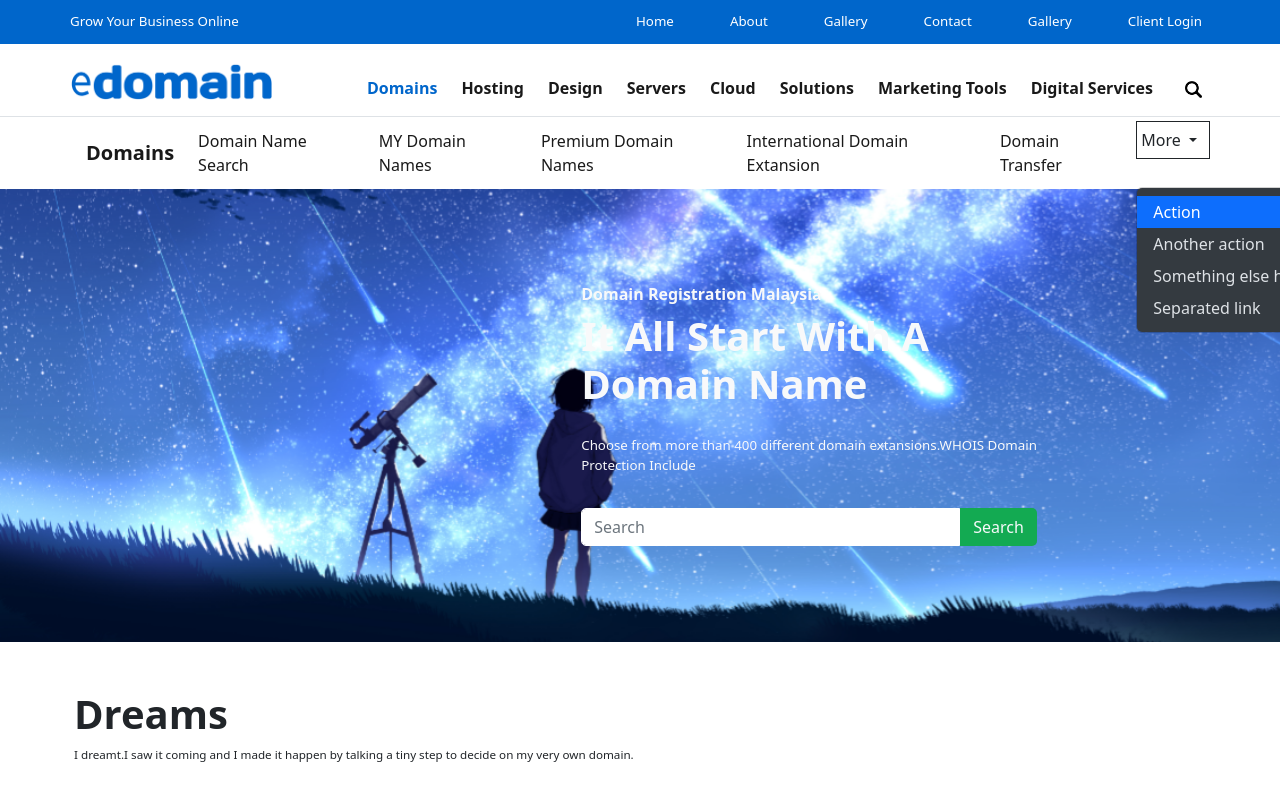
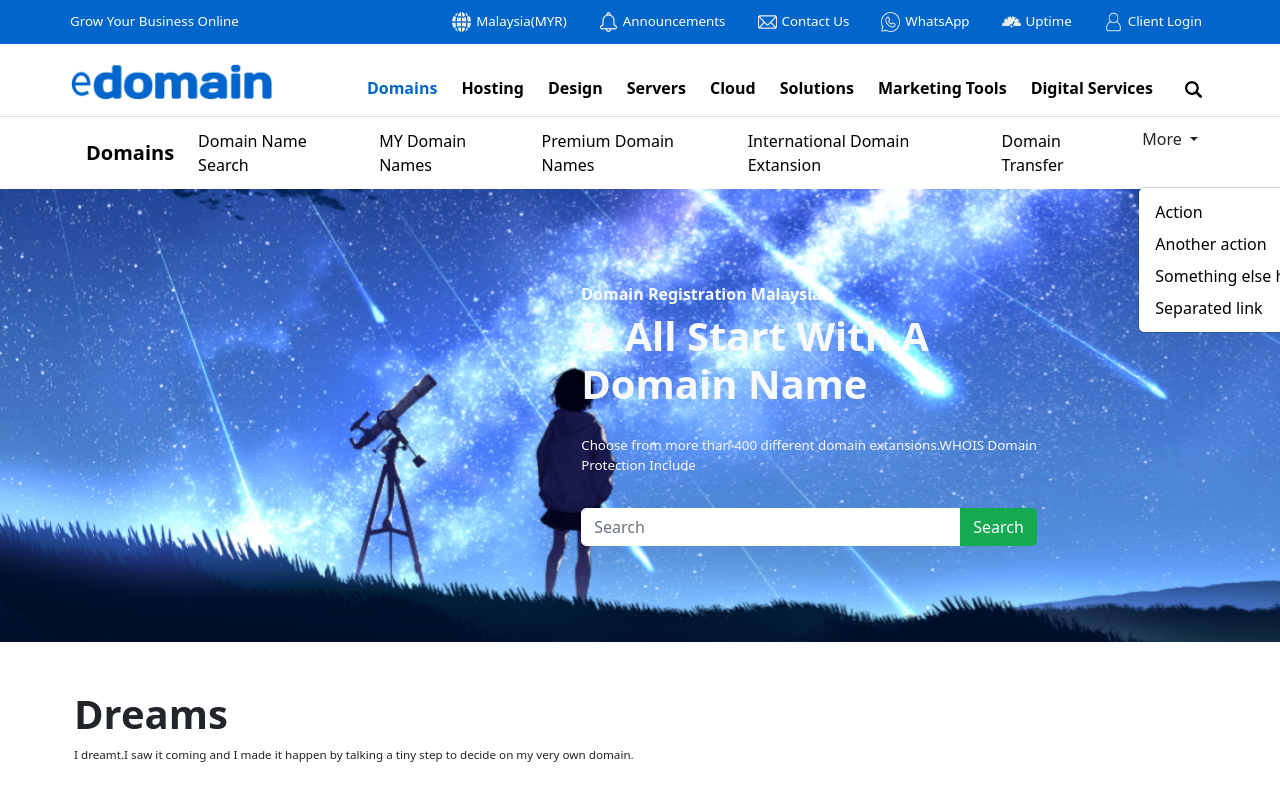
Before and after one commit to bim-bima/bim-bima.github.io, a plain HTML site: page index.html in a window 1280 px wide. Both pictures are taken after a click on the button "More". Shown: the top 800 px of the page. Drawn offline with Linux system fonts and the light colour scheme.

Commit message:
mengubah index.html dan style.css

```diff
--- a/assets/style.css
+++ b/assets/style.css
@@ -1,8 +1,32 @@
 .navbar-top{
     background-color: #0066cb;
 }
+.navbar-top img{
+    width: 19px;
+    margin-right: 5px;
+}
+.navbar-top a{
+    color: white;
+    padding: 12px 0;
+}
+.navbar-top a:hover{
+    color: #0066cb;
+    background-color: white;
+}
 .navbar-top a{
     font-size:smaller;
+}
+.navbar-mid a{
+    color: black;
+}
+.navbar-mid a:hover{
+    color: #0066cb;
+}
+.navbar-bottom a{
+    color: black;
+}
+.navbar-bottom a:hover{
+    color: #0066cb;
 }
 .nb a{
     font-size: smaller;
--- a/index.html
+++ b/index.html
@@ -6,25 +6,26 @@
     <meta name="viewport" content="width=device-width, initial-scale=1.0">
     <link rel="stylesheet" href="css/bootstrap.min.css">
     <link rel="stylesheet" href="assets/style.css">
-    <title>Document</title>
+    <link rel="shortcut icon" href="assets/img/letter-e.png"/>
+    <title>Edomain Layout</title>
 </head>
 <body>
     <div class="container-fluid p-0">
         <div class="header">
-            <nav class="navbar-top navbar navbar-expand-lg navbar-dark shadow-sm p-0 py-1">
+            <nav class="navbar-top navbar navbar-expand-lg navbar-dark shadow-sm p-0">
                 <div class="container px-1 px-xl-0 px-xxl-0">
                     <a class="navbar-brand" href="#">Grow Your Business Online</a>
-                    <button class="navbar-toggler" type="button" data-bs-toggle="collapse" data-bs-target="#navbarNavAltMarkup"                aria-controls="navbarNavAltMarkup" aria-expanded="false" aria-label="Toggle navigation">
+                    <button class="navbar-toggler" type="button" data-bs-toggle="collapse" data-bs-target="#navbarNavAltMarkup01"                aria-controls="navbarNavAltMarkup" aria-expanded="false" aria-label="Toggle navigation">
                     <span class="navbar-toggler-icon"></span>
                     </button>
-                    <div class="collapse navbar-collapse" id="navbarNavAltMarkup">
-                        <div class="navbar-nav ms-auto">
-                            <a class="nav-link active pe-5" aria-current="page" href="#home">Home</a>
-                            <a class="nav-link active pe-5" href="#about">About</a>
-                            <a class="nav-link active pe-5" href="#galeri">Gallery</a>
-                            <a class="nav-link active pe-5" href="#contact">Contact</a>
-                            <a class="nav-link active pe-5" href="#galeri">Gallery</a>
-                            <a class="nav-link active" href="#contact">Client Login</a>
+                    <div class="collapse navbar-collapse" id="navbarNavAltMarkup01">
+                        <div class="navbar-nav ms-auto ">
+                            <a class="nav-link pe-4 pt- d-flex" aria-current="page" href="#"><img class="d-flex" src="assets/img/global.png" alt="">Malaysia(MYR)</a>
+                            <a class="nav-link pe-4 pt- d-flex" href="#"><img class="d-flex" src="assets/img/notification.png" alt="">Announcements</a>
+                            <a class="nav-link pe-4 pt- d-flex" href="#"><img class="d-flex" src="assets/img/mail.png" alt="">Contact Us</a>
+                            <a class="nav-link pe-4 pt- d-flex" href="#"><img class="d-flex" src="assets/img/whatsapp.png" alt="">WhatsApp</a>
+                            <a class="nav-link pe-4 pt- d-flex" href="#"><img class="d-flex" src="assets/img/speedometer.png" alt="">Uptime</a>
+                            <a class="nav-link d-flex" href="#"><img class="d-flex" src="assets/img/human.png" alt="">Client Login</a>
                         </div>
                     </div>
                 </div>
@@ -33,20 +34,20 @@
                 <nav class="navbar navbar-expand-lg p-0 py-2 bg-white">
                     <div class="container px-1 px-xl-0 px-xxl-0">
                         <a class="navbar-brand m-0 text-center text-xl-start text-xxl-start" href="#"><img src="assets/img/20220904_121719.png" alt="" width="70%"></a>
-                    <button class="navbar-toggler" type="button" data-bs-toggle="collapse" data-bs-target="#navbarNavAltMarkup" aria-controls="navbarNavAltMarkup" aria-expanded="false" aria-label="Toggle navigation">
+                    <button class="navbar-toggler" type="button" data-bs-toggle="collapse" data-bs-target="#navbarNavAltMarkup02" aria-controls="navbarNavAltMarkup" aria-expanded="false" aria-label="Toggle navigation">
                         <span class="navbar-toggler-icon"></span>
                     </button>
-                    <div class="collapse navbar-collapse" id="navbarNavAltMarkup">
+                    <div class="collapse navbar-collapse" id="navbarNavAltMarkup02">
                         <div class="navbar-nav p-0 ms-auto fw-bold pt-3">
-                            <a class="nav-link active pe-3" href="#" style="color: #0066cb">Domains</a>
-                            <a class="nav-link active pe-3" href="#">Hosting</a>
-                            <a class="nav-link active pe-3" href="#">Design</a>
-                            <a class="nav-link active pe-3" href="#">Servers</a>
-                            <a class="nav-link active pe-3" href="#">Cloud</a>
-                            <a class="nav-link active pe-3" href="#">Solutions</a>
-                            <a class="nav-link active pe-3" href="#"><span class="pe-1">Marketing</span>Tools</a>
-                            <a class="nav-link active pe-3" href="#"><span class="pe-1">Digital</span>Services</a>
-                            <a class="nav-link active ms-2" href="#"><img src="assets/img/search.png" alt="" width="17px"></a>
+                            <a class="nav-link pe-3" href="#" style="color: #0066cb">Domains</a>
+                            <a class="nav-link pe-3" href="#">Hosting</a>
+                            <a class="nav-link pe-3" href="#">Design</a>
+                            <a class="nav-link pe-3" href="#">Servers</a>
+                            <a class="nav-link pe-3" href="#">Cloud</a>
+                            <a class="nav-link pe-3" href="#">Solutions</a>
+                            <a class="nav-link pe-3" href="#"><span class="pe-1">Marketing</span>Tools</a>
+                            <a class="nav-link pe-3" href="#"><span class="pe-1">Digital</span>Services</a>
+                            <a class="nav-link ms-2" href="#"><img src="assets/img/search.png" alt="" width="17px"></a>
                         </div>
                     </div>
                     </div>
@@ -57,26 +58,26 @@
                 <nav class="navbar navbar-expand-lg p-0 py-1 ">
                     <div class="container px-1 px-xl-0 px-xxl-0">
                     <a class="navbar-brand fw-bold ps-3 " href="#">Domains</a>
-                    <button class="navbar-toggler" type="button" data-bs-toggle="collapse" data-bs-target="#navbarNavAltMarkup" aria-controls="navbarNavAltMarkup" aria-expanded="false" aria-label="Toggle navigation">
+                    <button class="navbar-toggler" type="button" data-bs-toggle="collapse" data-bs-target="#navbarNavAltMarkup03" aria-controls="navbarNavAltMarkup" aria-expanded="false" aria-label="Toggle navigation">
                         <span class="navbar-toggler-icon"></span>
                     </button>
-                    <div class="collapse navbar-collapse" id="navbarNavAltMarkup">
+                    <div class="collapse navbar-collapse" id="navbarNavAltMarkup03">
                         <div class="navbar-nav ms-auto">
-                        <a class="nav-link active pe-3" aria-current="page" href="#home">Domain Name Search</a>
-                        <a class="nav-link active pe-3" href="#about">MY Domain Names</a>
-                        <a class="nav-link active pe-3" href="#galeri">Premium Domain Names</a>
-                        <a class="nav-link active pe-3" href="#contact">International Domain Extansion</a>
-                        <a class="nav-link active pe-3" href="#galeri">Domain Transfer</a>
+                        <a class="nav-link pe-3" aria-current="page" href="#">Domain Name Search</a>
+                        <a class="nav-link pe-3" href="#">MY Domain Names</a>
+                        <a class="nav-link pe-3" href="#">Premium Domain Names</a>
+                        <a class="nav-link pe-3" href="#">International Domain Extansion</a>
+                        <a class="nav-link pe-3" href="#">Domain Transfer</a>
                         <div class="dropdown">
-                            <button class="btn dropdown-toggle ps-1" type="button" data-bs-toggle="dropdown" aria-expanded="false">
+                            <button class="btn dropdown-toggle ps-1 border-0" type="button" data-bs-toggle="dropdown" aria-expanded="false">
                             More
                             </button>
-                            <ul class="dropdown-menu dropdown-menu-dark">
-                                <li><a class="dropdown-item active" href="#">Action</a></li>
-                                <li><a class="dropdown-item" href="#">Another action</a></li>
-                                <li><a class="dropdown-item" href="#">Something else here</a></li>
+                            <ul class="dropdown-menu dropdown-menu-light">
+                                <li><a class="dropdown-item text-black shadow-none" href="#">Action</a></li>
+                                <li><a class="dropdown-item text-black shadow-none" href="#">Another action</a></li>
+                                <li><a class="dropdown-item text-black shadow-none" href="#">Something else here</a></li>
                                 <!-- <li><hr class="dropdown-divider"></li> -->
-                                <li><a class="dropdown-item" href="#">Separated link</a></li>
+                                <li><a class="dropdown-item text-black shadow-none" href="#">Separated link</a></li>
                             </ul>
                         </div>
 
@@ -582,11 +583,6 @@
         </footer>
     </div>
 
-
-
-
-
-
 <script src="js/bootstrap.bundle.min.js"></script>
 </body>
 </html>
```
Also changed, not shown: assets/img/global.png (added), assets/img/human.png (added), assets/img/letter-e.png (added), assets/img/mail.png (added), assets/img/notification.png (added), assets/img/speedometer.png (added), assets/img/whatsapp.png (added). Lines whose indentation alone changed are shown as unchanged.
